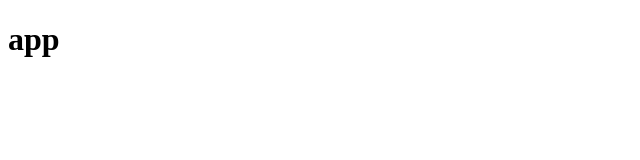
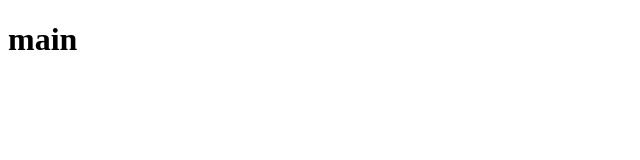
Before and after one commit to SamuelSilvaMelo/motourism, a React (Create React App) app in the folder frontend/: page / in a window 1280 px wide. Shown: the top 160 px of the page, without its empty margins (0-640 px from the left). Built offline with nearby package versions, Linux system fonts and the light colour scheme; the HTML template or start-up script is replaced by a standard one.

Commit message:
FEAT: Routes settings

```diff
--- a/frontend/package.json
+++ b/frontend/package.json
@@ -8,6 +8,7 @@
     "@testing-library/user-event": "^12.8.3",
     "react": "^17.0.2",
     "react-dom": "^17.0.2",
+    "react-router-dom": "^6.1.1",
     "react-scripts": "4.0.3",
     "web-vitals": "^1.1.2"
   },
--- a/frontend/src/App.js
+++ b/frontend/src/App.js
@@ -1,6 +1,8 @@
+import Routes from './Routes';
+
 function App() {
   return (
-   <h1>app</h1>
+    <Routes />
   );
 }
 
--- /dev/null
+++ b/frontend/src/Routes.js
@@ -0,0 +1,16 @@
+import React from 'react';
+import { BrowserRouter, Routes as Switch, Route } from 'react-router-dom';
+
+import Main from './pages/Main';
+
+function Routes() {
+  return (
+    <BrowserRouter>
+      <Switch>
+        <Route path="/" element={ <Main /> } />
+      </Switch>
+    </BrowserRouter>
+  )
+}
+
+export default Routes;
--- /dev/null
+++ b/frontend/src/pages/Main.js
@@ -0,0 +1,9 @@
+import React from 'react';
+
+function Main() {
+  return (
+    <h1>main</h1>
+  )
+}
+
+export default Main;
```
Also changed, not shown: 1 other file (tests, documents, lock files or other folders).
